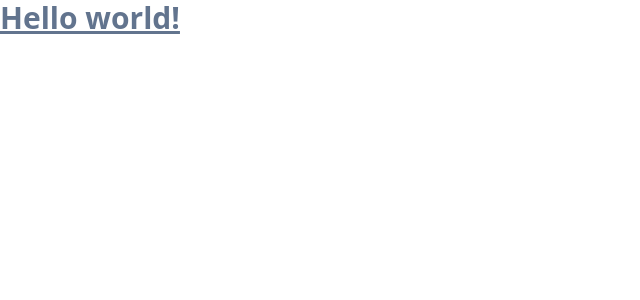
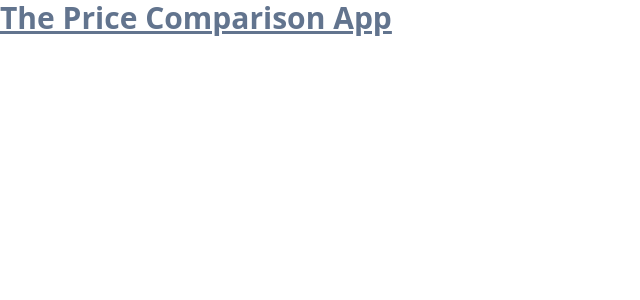
Before and after one commit to Teja-Vvrs/PriceComparision, a React (Vite) app in the folder client/: page / in a window 1280 px wide. Shown: the top 300 px of the page, without its empty margins (0-640 px from the left). Built offline with nearby package versions, Linux system fonts and the light colour scheme.

Commit message:
update title in App component to reflect application purpose

```diff
--- a/client/src/App.jsx
+++ b/client/src/App.jsx
@@ -4,7 +4,7 @@ const App = () => {
   return (
     <div>
         <h1 class="text-3xl font-bold underline text-slate-500">
-            Hello world!
+           The Price Comparison App
       </h1>
     </div>
   )
```
